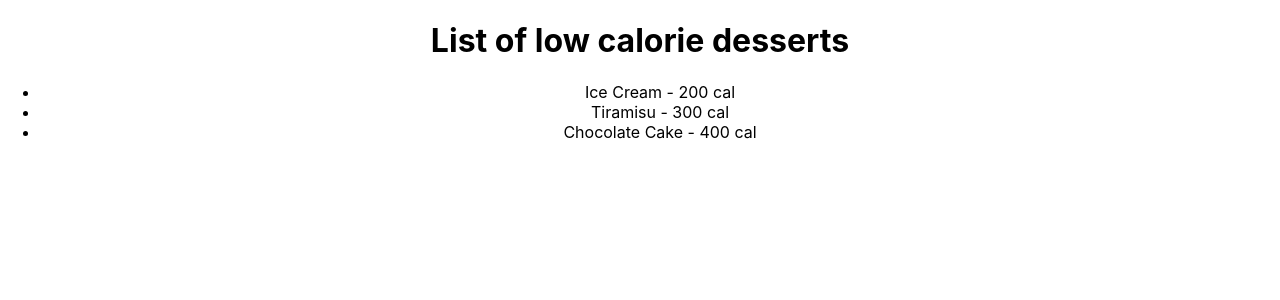
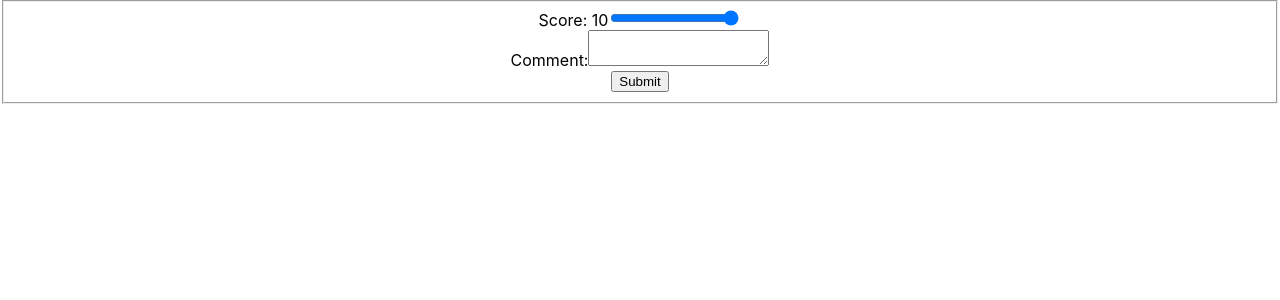
Before and after one commit to keenanbernard/Advanced-React-Labs, a React (Create React App) app: page / in a window 1280 px wide. Shown: the top 300 px of the page. Built offline with nearby package versions, Linux system fonts and the light colour scheme.

Commit message:
Lab 2 of Week 1 - forms

```diff
--- a/src/App.js
+++ b/src/App.js
@@ -1,10 +1,13 @@
 import './App.css';
 import DessertsList from "./Components/Week 1/Lab 1 - Filter:Sort:Map/DessertsList";
+import Form from "./Components/Week 1/Lab 2 - Forms/Form";
+import FeedbackForm from "./Components/Week 1/Lab 2 - Forms/Feedback Form";
+
 
 function App() {
   return (
     <div className="App">
-      <DessertsList />
+      <FeedbackForm />
     </div>
   );
 }
--- /dev/null
+++ b/src/Components/Week 1/Lab 2 - Forms/Feedback Form.js
@@ -0,0 +1,41 @@
+import React, {useState} from "react";
+
+const FeedbackForm = () => {
+  const [score, setScore] = useState("10");
+  const [comment, setComment] = useState("");
+
+  const handleSubmit = (e) =>{
+    e.preventDefault();
+
+    if (Number(score) <= 5 && comment.length <= 10){
+      alert("Please provide a comment explaining why the experience was poor.");
+      return;
+    }
+    console.log("Success");
+  }
+
+  return(
+    <div className="App">
+      <form onSubmit={handleSubmit}>
+        <fieldset>
+          <div className="Field">
+            <label>Score: {score}</label>
+            <input
+            type="range"
+            min="0"
+            max="10"
+            value={score}
+            onChange={e => setScore(e.target.value)} />
+          </div>
+          <div className="Field">
+            <label>Comment:</label>
+            <textarea value={comment} onChange={e => setComment(e.target.value)} />
+          </div>
+          <button type="submit">Submit</button>
+        </fieldset>
+      </form>
+    </div>
+  );
+}
+
+export default FeedbackForm;
--- /dev/null
+++ b/src/Components/Week 1/Lab 2 - Forms/Form.js
@@ -0,0 +1,23 @@
+import {useState} from "react";
+
+const Form = () =>{
+
+  const [score,setScore] = useState();
+
+  return (
+    <div>
+      <form>
+        <fieldset>
+          <h2>Feedback Form</h2>
+          <div className="Field">
+            <label>Score: </label>
+            <input type="range" min="0" max="10" value={score} onChange={e => setScore(e.target.value)}/>
+          </div>
+          <button type="submit">Submit</button>
+        </fieldset>
+      </form>
+    </div>
+  )
+}
+
+export default Form;
```
Also changed, not shown: src/Components/Week 1/Lab 3 - Registration Form/RFORM.js (added, +11 -0 lines).
